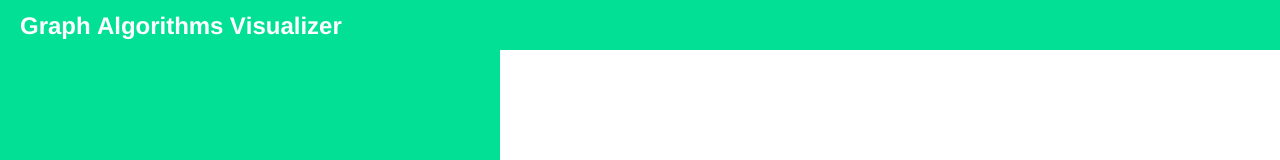
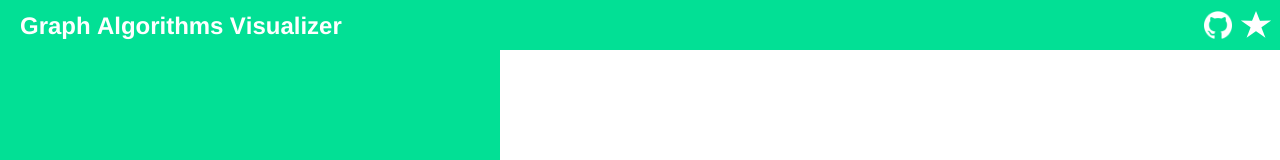
Before and after one commit to jiaqiwang969/GraphGDB, a React (Create React App) app: page / in a window 1280 px wide. Shown: the top 160 px of the page. Built offline with nearby package versions, Linux system fonts and the light colour scheme.

Commit message:
add: Navbar/Star

```diff
--- /dev/null
+++ b/src/components/Navbar/GithubLogo.tsx
@@ -0,0 +1,11 @@
+import styled from 'styled-components';
+import assets from '../../assets';
+
+const GithubLogo = styled.img.attrs({
+  src: assets.images.githubLogo,
+})`
+  height: 28px;
+  width: 28px;
+`;
+
+export default GithubLogo;
--- a/src/components/Navbar/Navbar.tsx
+++ b/src/components/Navbar/Navbar.tsx
@@ -1,11 +1,18 @@
 import React, {ReactElement} from 'react';
 import Container from './Container';
 import LabelText from './LabelText';
+import Row from '../common/Row';
+import GithubLogo from './GithubLogo';
+import Star from './Star';
 
 const Navbar: React.FC = (): ReactElement => {
   return (
     <Container>
       <LabelText>Graph Algorithms Visualizer</LabelText>
+      <Row justifyContent="center">
+        <GithubLogo></GithubLogo>
+        <Star></Star>
+      </Row>
     </Container>
   );
 };
--- /dev/null
+++ b/src/components/Navbar/Star.tsx
@@ -0,0 +1,42 @@
+import styled from 'styled-components';
+
+const Star = styled.div`
+  position: relative;
+  display: inline-block;
+  width: 0;
+  height: 0;
+  margin-left: 20px;
+  margin-right: 20px;
+  margin-bottom: 24%;
+  border-right: 0.3em solid transparent;
+  border-bottom: 0.7em solid white;
+  border-left: 0.3em solid transparent;
+
+  /* Controlls the size of the stars. */
+  font-size: 15px;
+
+  &:before,
+  &:after {
+    content: '';
+
+    display: block;
+    width: 0;
+    height: 0;
+
+    position: absolute;
+    top: 0.6em;
+    left: -1em;
+
+    border-right: 1em solid transparent;
+    border-bottom: 0.7em solid white;
+    border-left: 1em solid transparent;
+
+    transform: rotate(-35deg);
+  }
+
+  &:after {
+    transform: rotate(35deg);
+  }
+`;
+
+export default Star;
```
Also changed, not shown: src/assets/images/gh-logo.png.
